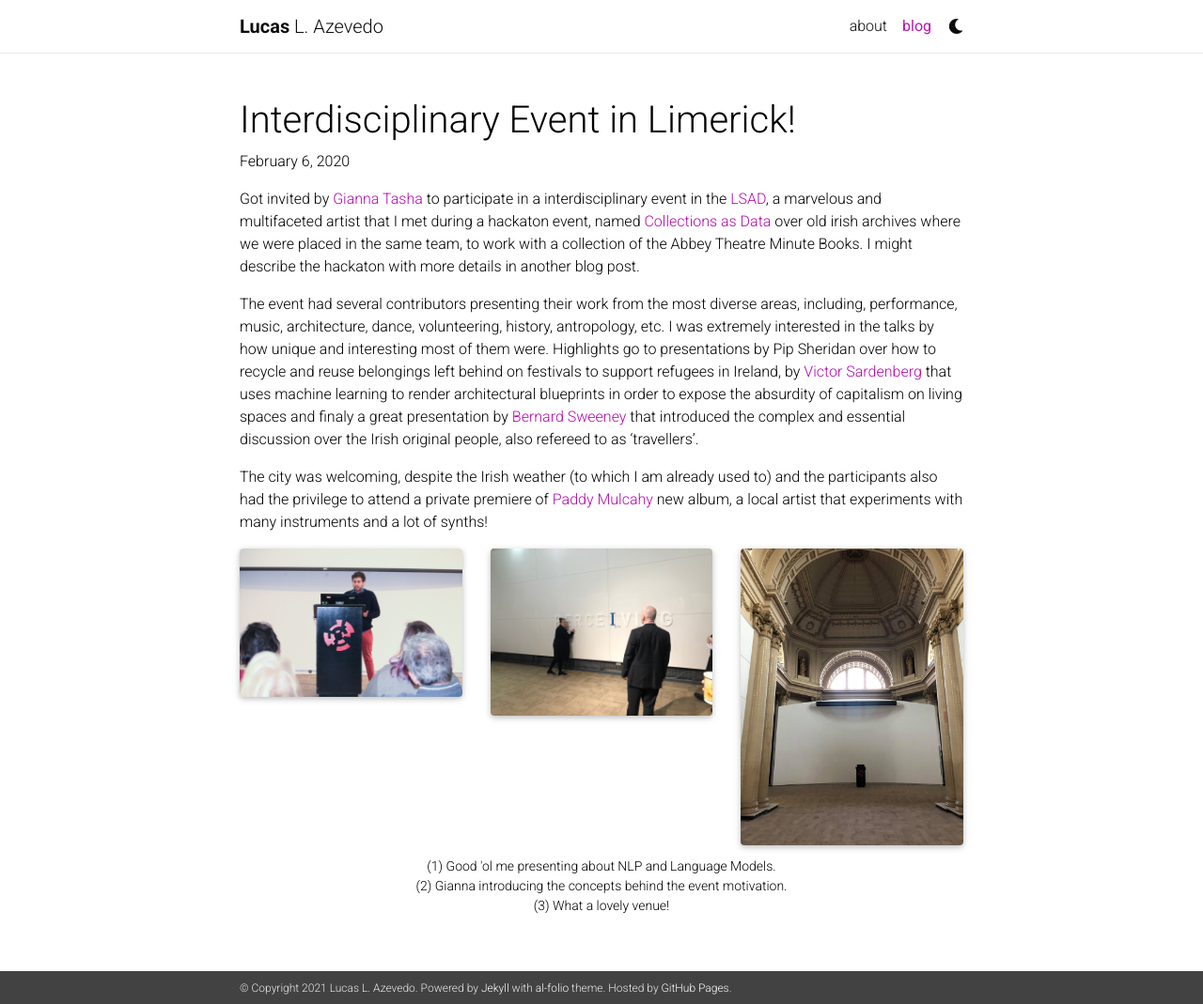
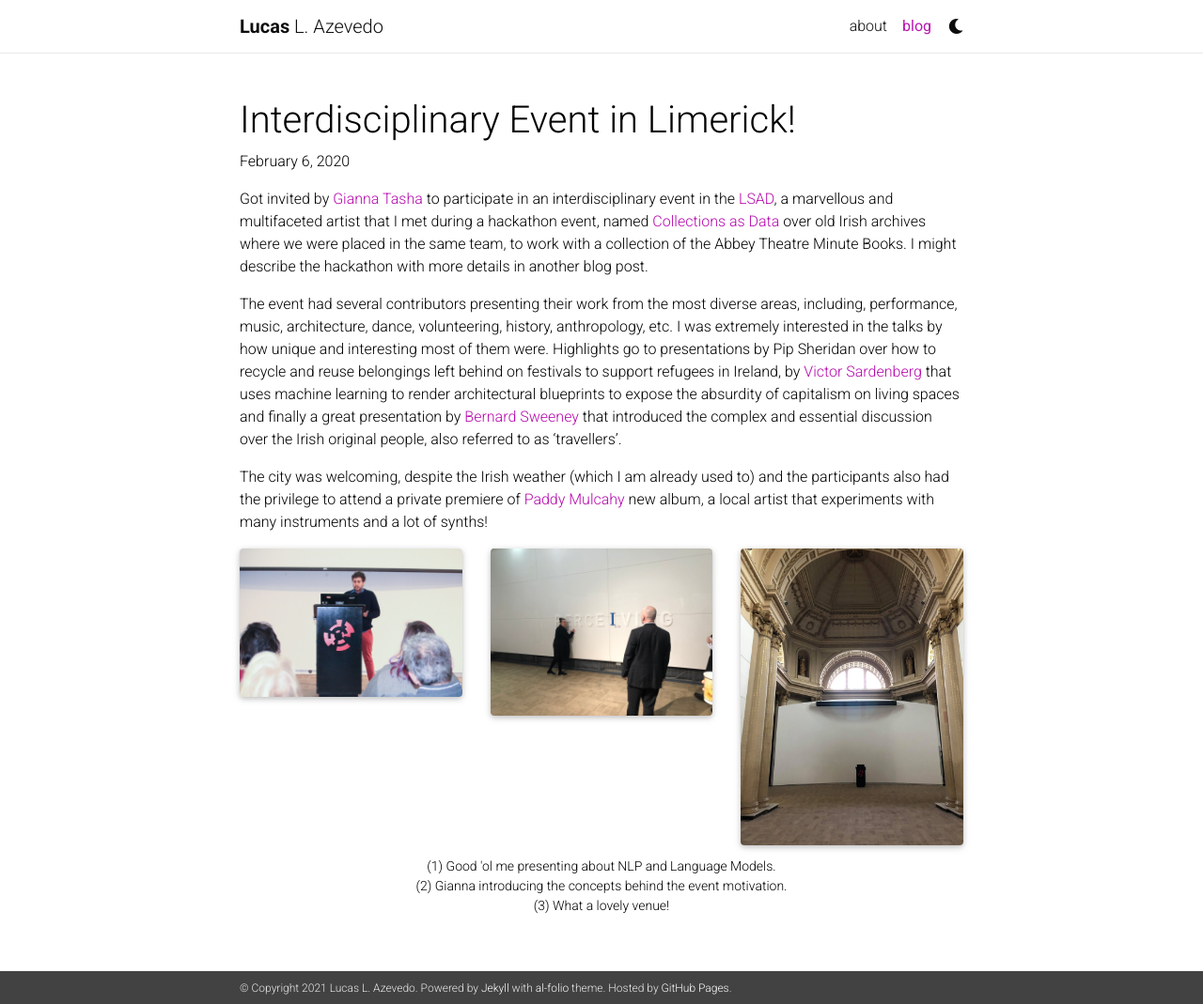
Before and after one commit to lucas0/lucas0.github.io, a Jekyll site: the page built from _posts/2020-02-06-cct.md, in a window 1280 px wide and 1069 px high. Shown: the whole window at 94% size. Built offline with Jekyll 4.4.1, drawn with Linux system fonts in a browser that asks for light colours; nearby versions of some CDN libraries; a style sheet for code colours, icons or effects is not loaded.

Commit message:
typos and grammar check on cct post

```diff
--- a/_posts/2020-02-06-cct.md
+++ b/_posts/2020-02-06-cct.md
@@ -5,11 +5,11 @@
 description: Got a chance to present my work and to learn a lot of diverse things!
 ---
 
-Got invited by [Gianna Tasha](https://www.giannatashatomasso.com) to participate in a interdisciplinary event in the [LSAD](https://lit.ie/LSAD), a marvelous and multifaceted artist that I met during a hackaton event, named [Collections as Data](https://mooreinstitute.ie/event/collections-data-hackathon-collaborative-workshop/) over old irish archives where we were placed in the same team, to work with a collection of the Abbey Theatre Minute Books. I might describe the hackaton with more details in another blog post.
+Got invited by [Gianna Tasha](https://www.giannatashatomasso.com) to participate in an interdisciplinary event in the [LSAD](https://lit.ie/LSAD), a marvellous and multifaceted artist that I met during a hackathon event, named [Collections as Data](https://mooreinstitute.ie/event/collections-data-hackathon-collaborative-workshop/) over old Irish archives where we were placed in the same team, to work with a collection of the Abbey Theatre Minute Books. I might describe the hackathon with more details in another blog post.
 
-The event had several contributors presenting their work from the most diverse areas, including, performance, music, architecture, dance, volunteering, history, antropology, etc. I was extremely interested in the talks by how unique and interesting most of them were. Highlights go to presentations by Pip Sheridan over how to recycle and reuse belongings left behind on festivals to support refugees in Ireland, by [Victor Sardenberg](http://victorsardenberg.com) that uses machine learning to render architectural blueprints in order to expose the absurdity of capitalism on living spaces and finaly a great presentation by [Bernard Sweeney](https://twitter.com/1bernardsweeney) that introduced the complex and essential discussion over the Irish original people, also refereed to as 'travellers'.
+The event had several contributors presenting their work from the most diverse areas, including, performance, music, architecture, dance, volunteering, history, anthropology, etc. I was extremely interested in the talks by how unique and interesting most of them were. Highlights go to presentations by Pip Sheridan over how to recycle and reuse belongings left behind on festivals to support refugees in Ireland, by [Victor Sardenberg](http://victorsardenberg.com) that uses machine learning to render architectural blueprints to expose the absurdity of capitalism on living spaces and finally a great presentation by [Bernard Sweeney](https://twitter.com/1bernardsweeney) that introduced the complex and essential discussion over the Irish original people, also referred to as 'travellers'.
 
-The city was welcoming, despite the Irish weather (to which I am already used to) and the participants also had the privilege to attend a private premiere of [Paddy Mulcahy](https://paddymulcahy.com) new album, a local artist that experiments with many instruments and a lot of synths!
+The city was welcoming, despite the Irish weather (which I am already used to) and the participants also had the privilege to attend a private premiere of [Paddy Mulcahy](https://paddymulcahy.com) new album, a local artist that experiments with many instruments and a lot of synths!
 
 <div class="row mt-3">
 	<div class="col-sm mt-3 mt-md-0">
```
